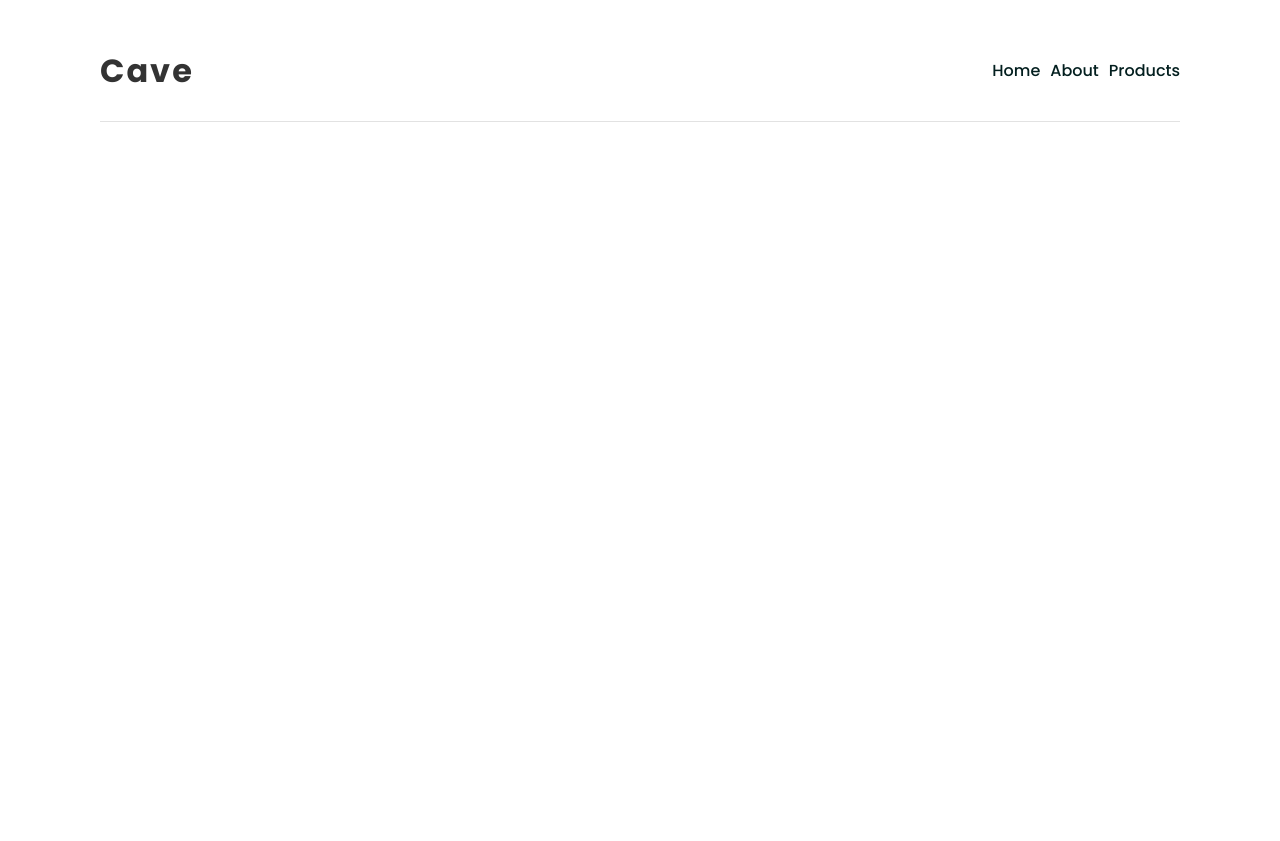
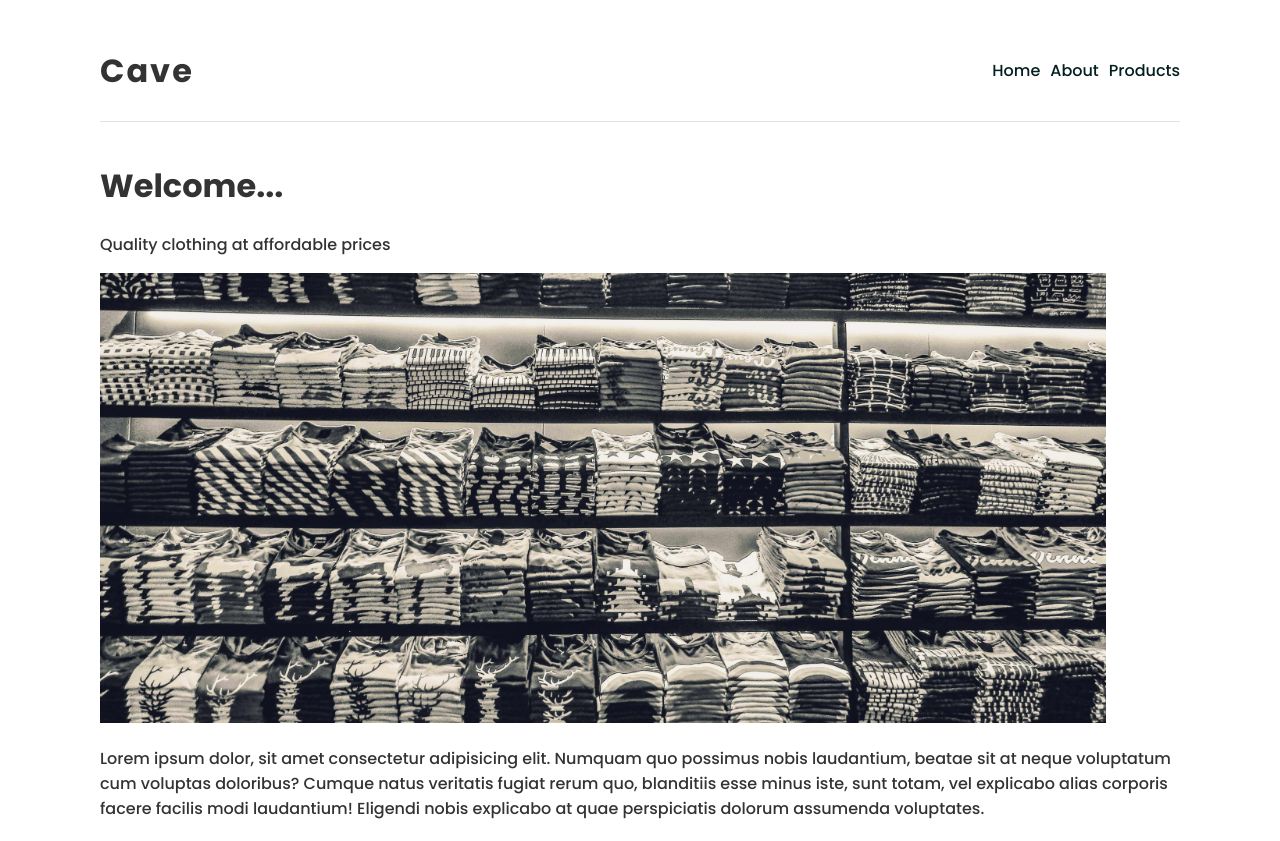
Before and after one commit to iamLolade/cave, a React (Create React App) app: page / in a window 1280 px wide. Before the commit the page ends 800 px from the top, so only its background shows below. Built offline with nearby package versions, Linux system fonts and the light colour scheme.

Commit message:
Changed route component reference to adopt router-dom version update

```diff
--- a/src/App.js
+++ b/src/App.js
@@ -15,10 +15,10 @@ function App() {
           <Link to="/products">Products</Link>
         </nav>
         <Routes>
-            <Route exact path="/" component={Home} />
-            <Route path="/about" component={About} />
-            <Route path="/products/:id" component={ProductDetails} />
-            <Route path="/products" component={Products} />
+            <Route path="/" element={<Home />} />
+            <Route path="/about" element={<About />} />
+            <Route path="/products/:id" element={<ProductDetails />} />
+            <Route path="/products" element={<Products />} />
         </Routes>
       </BrowserRouter>
     </div>
```
